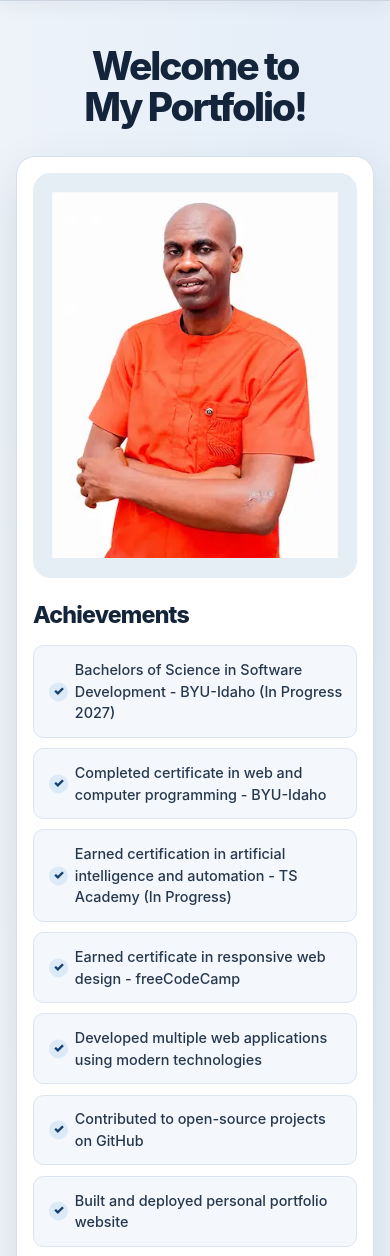
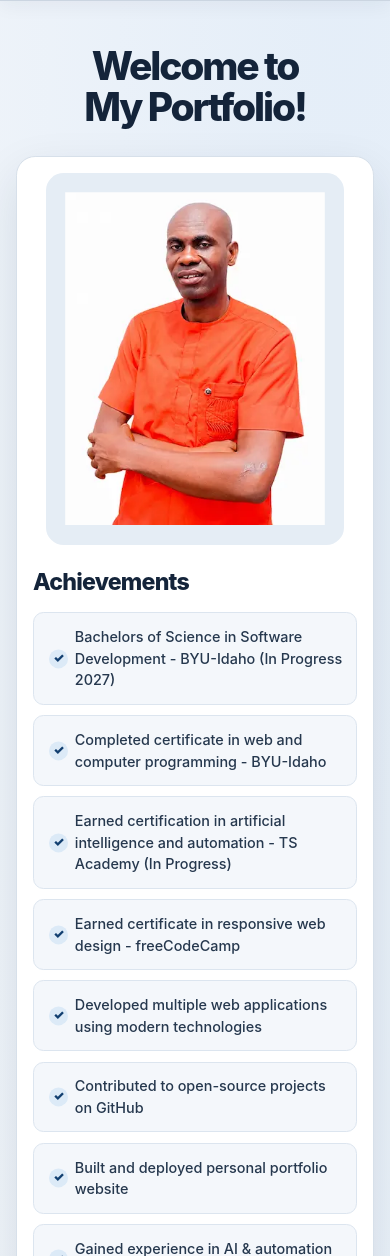
Before and after one commit to Oducity/portfolio, a Node server app: page / in a window 390 px wide. Shown: the part 384-1640 px from the top of the page. Run offline with Node 20, Linux system fonts and the light colour scheme.

Commit message:
Added max-width and self-align properties to the hero photo.

```diff
--- a/public/css/main.css
+++ b/public/css/main.css
@@ -212,7 +212,7 @@ main > div:first-of-type {
   display: grid;
   grid-template-columns: minmax(220px, 0.78fr) minmax(0, 1.5fr);
   align-items: stretch;
-  gap: clamp(1.5rem, 4vw, 3.5rem);
+  gap: clamp(1.5rem, 4vw, 2.5rem);
   padding: clamp(1.25rem, 3vw, 2.5rem);
   background: var(--surface);
   border: 1px solid #d7e0ea;
@@ -221,8 +221,9 @@ main > div:first-of-type {
 }
 
 main > div:first-of-type > img {
-  width: 100%;
+  max-width: 18.6rem;
   height: 100%;
+  align-self: center;
   padding: 1.2rem;
   min-height: 20rem;
   max-height: 34rem;
@@ -380,8 +381,15 @@ body > footer > p {
     padding-block: 0.7rem;
   }
 
+  .home {
+    display: flex;
+    flex-direction: column;
+  }
+
   main > div:first-of-type {
     grid-template-columns: minmax(180px, 0.7fr) minmax(0, 1.3fr);
+    display: flex;
+    flex-direction: column;
     gap: 1.5rem;
   }
 
--- a/src/views/home.ejs
+++ b/src/views/home.ejs
@@ -1,7 +1,7 @@
 <%- include('partials/header') %>
 <main>
   <h1>Welcome to My Portfolio!</h1>
-  <div>
+  <div class="home">
     <img
       src="/images/my-photo.webp"
       alt="Photo of Odumamwen Evans Henry Aisiokuebor "
```
